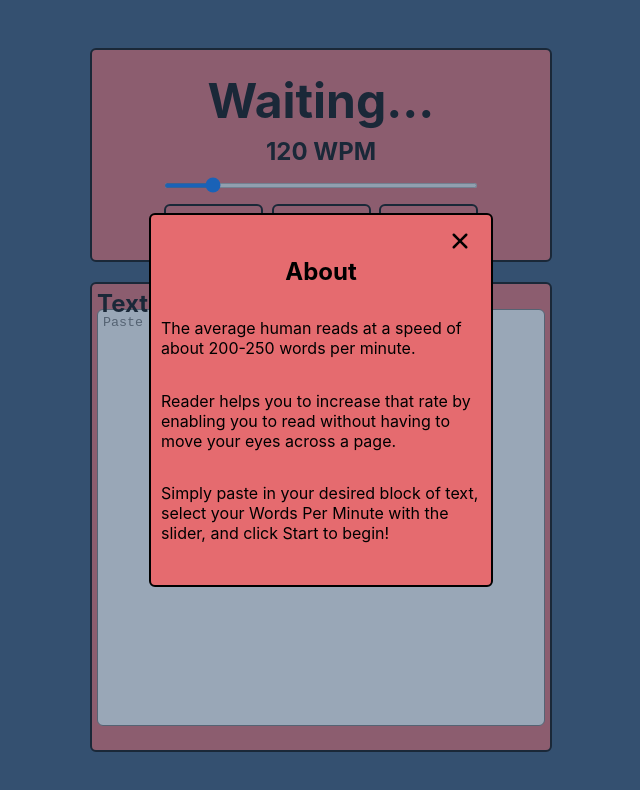
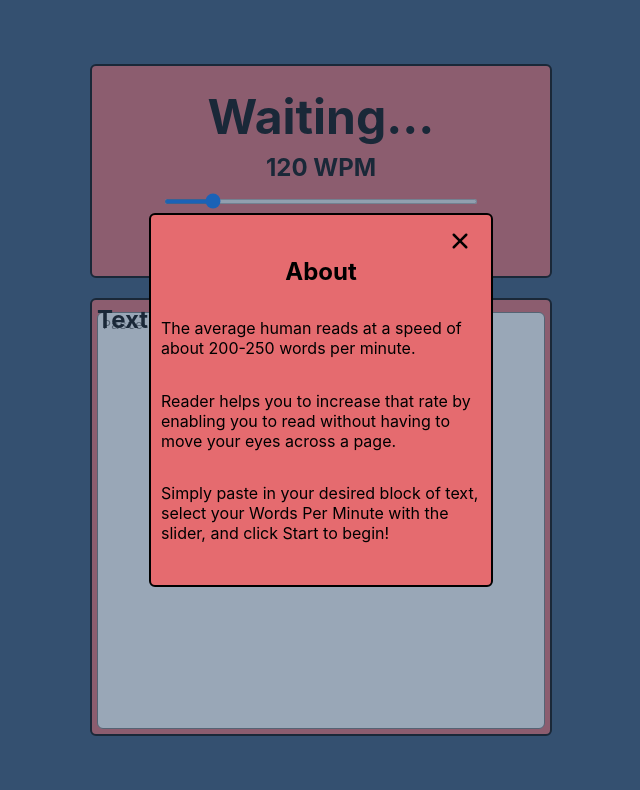
Before and after one commit to EthanGrebmeier/react-reader, a React (Create React App) app: page / in a window 1280 px wide. Shown: the top 790 px of the page, without its empty margins (319-959 px from the left). Built offline with nearby package versions, Linux system fonts and the light colour scheme.

Commit message:
more textare fixes

```diff
--- a/src/App.css
+++ b/src/App.css
@@ -12,13 +12,13 @@
   border: 2px solid black;
   width: 35%;
   min-width: 330px;
-  height: 57%;
+  height: 53%;
   position: relative;
   margin-top: 20px;
   padding: 5px;
   display: flex;
   flex-direction: column;
-  justify-content: center;
+  justify-content:flex-end;
   border-radius: 6px;
 }
 
```
